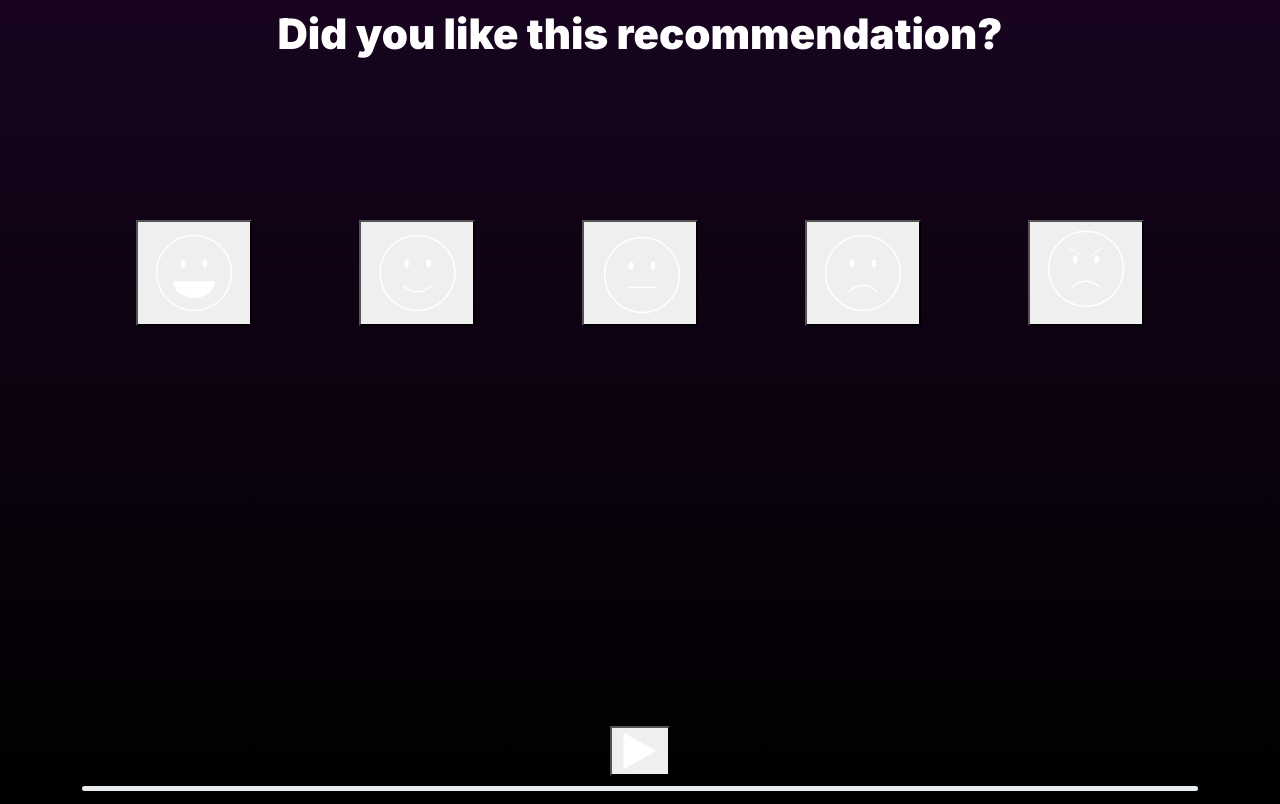
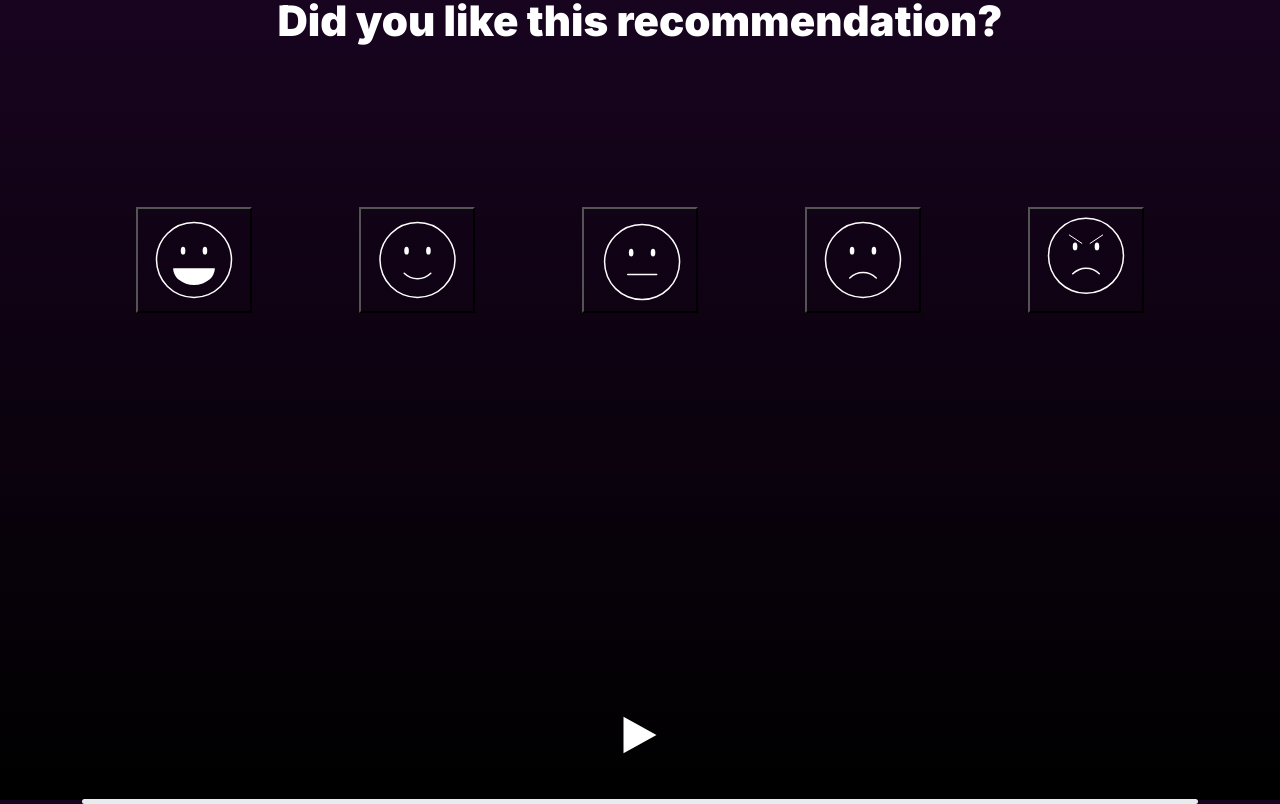
Before and after one commit to uol-feps-soc-comp3931-2324-classroom/final-year-project-svedka4, a Flask app: template app/templates/player.html in a window 1280 px wide. Run offline with Flask 3, Linux system fonts and the light colour scheme; the template is opened without the code that fills it: most values are stand-ins (such as "Sample title", 1, 10 or a date in 2020); parts of the project's set-up code (start-up, migrations or seed data) failed here and were passed over.

Commit message:
ui touch-ups

```diff
--- a/app/static/styles.css
+++ b/app/static/styles.css
@@ -90,10 +90,16 @@
 }
 
 /* music player playPauseButton */
-.playPauseBtn {
-    background-color: Transparent;
-    background-repeat:no-repeat;
+#playPauseBtn {
+    background: none;
     border: none;
-    cursor:pointer;
-    overflow: hidden;
+    padding: 0;
+    margin: 0;
+    cursor: pointer;
+    outline: none;
+    margin-bottom: 2rem;
 }
+
+.rate-button {
+    background: none
+}
--- a/app/templates/player.html
+++ b/app/templates/player.html
@@ -8,11 +8,11 @@
 
         <form id="ratingForm" action="{{ url_for('submit_ratings') }}" method="post">
             <div class="icon-container">
-                <button type="submit" name="rating" value="love"><img src="{{ url_for('static', filename='assets/img/love.svg') }}" alt="extatic face"></button>
-                <button type="submit" name="rating" value="like"><img src="{{ url_for('static', filename='assets/img/happy.svg') }}" alt="smiling face"></button>
-                <button type="submit" name="rating" value="neutral"><img src="{{ url_for('static', filename='assets/img/neutral.svg') }}" alt="neutral face"></button>
-                <button type="submit" name="rating" value="dislike"><img src="{{ url_for('static', filename='assets/img/sad.svg') }}" alt="sad face"></button>
-                <button type="submit" name="rating" value="hate"><img src="{{ url_for('static', filename='assets/img/angry.svg') }}" alt="angry face"></button>
+                <button type="submit" name="rating" value="love" class="rate-button"><img src="{{ url_for('static', filename='assets/img/love.svg') }}" alt="extatic face"></button>
+                <button type="submit" name="rating" value="like" class="rate-button"><img src="{{ url_for('static', filename='assets/img/happy.svg') }}" alt="smiling face"></button>
+                <button type="submit" name="rating" value="neutral" class="rate-button"><img src="{{ url_for('static', filename='assets/img/neutral.svg') }}" alt="neutral face"></button>
+                <button type="submit" name="rating" value="dislike" class="rate-button"><img src="{{ url_for('static', filename='assets/img/sad.svg') }}" alt="sad face"></button>
+                <button type="submit" name="rating" value="hate" class="rate-button"><img src="{{ url_for('static', filename='assets/img/angry.svg') }}" alt="angry face"></button>
             </div>
         </form>
 
```
